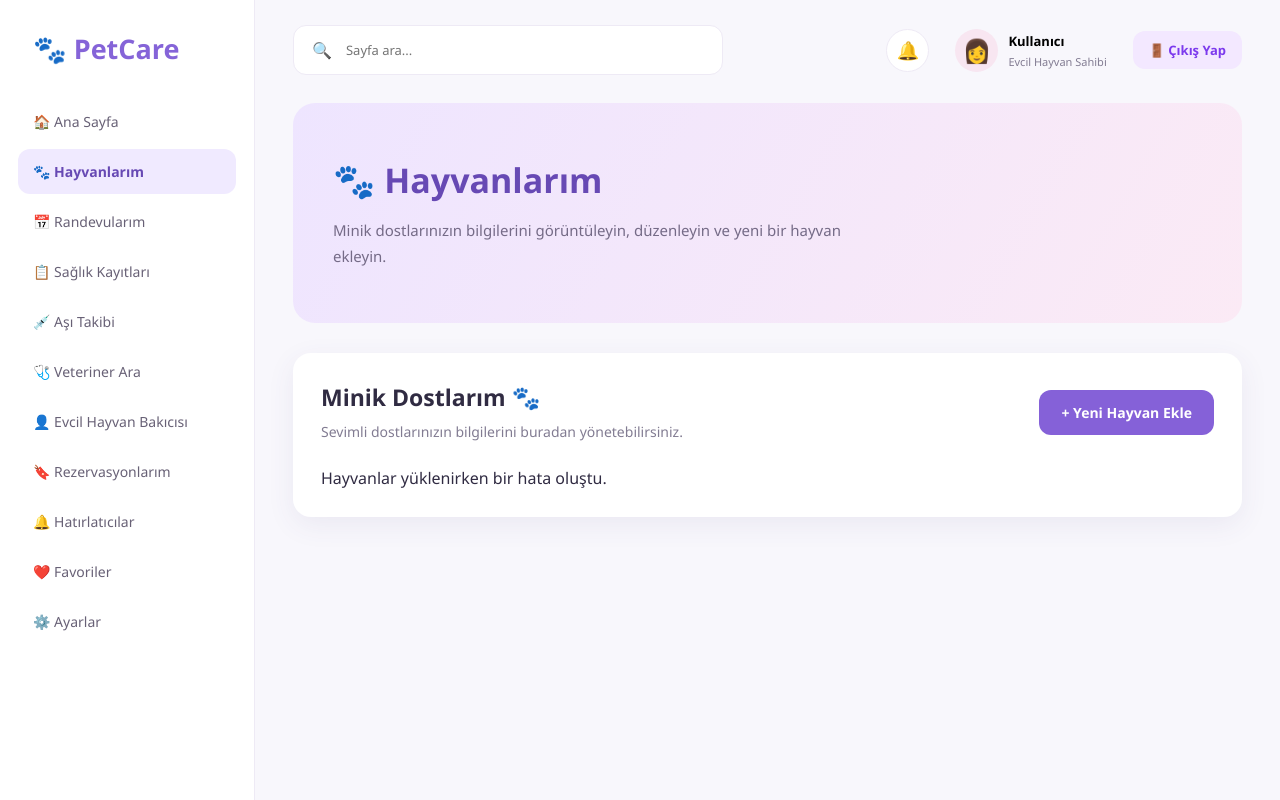
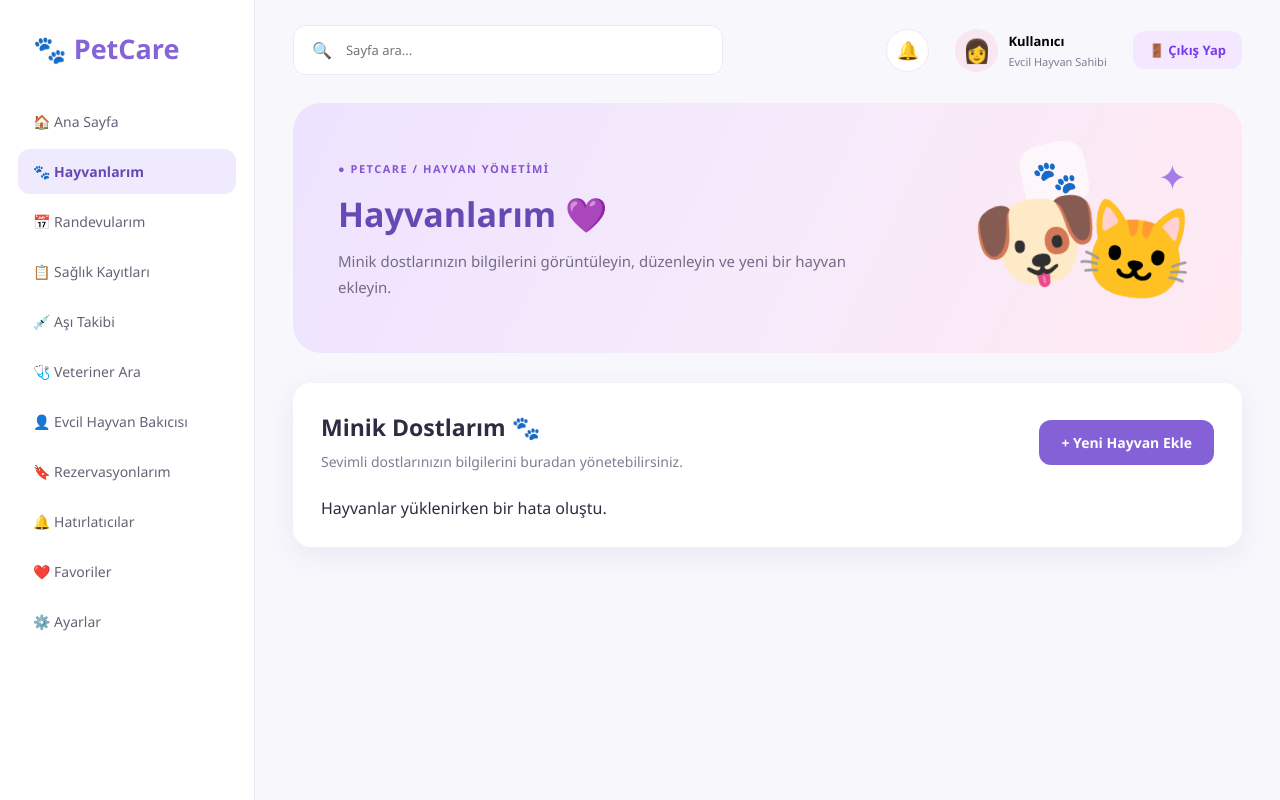
Before and after one commit to software-lecture-labs/pet-care, a website: page src/main/webapp/pets.html in a window 1280 px wide. Drawn offline with Linux system fonts and the light colour scheme; no server answers.

Commit message:
style: hayvanlarim sayfasi baslik tasarimini yenile

```diff
--- a/src/main/webapp/pets.html
+++ b/src/main/webapp/pets.html
@@ -15,10 +15,21 @@
 
         <section class="pets-header">
           <div class="pets-header-content">
-            <h1>🐾 Hayvanlarım</h1>
+            <span class="pets-header-label">● PETCARE / HAYVAN YÖNETİMİ</span>
+
+            <h1>Hayvanlarım 💜</h1>
+
             <p>
-              Minik dostlarınızın bilgilerini görüntüleyin, düzenleyin ve yeni bir hayvan ekleyin.
+              Minik dostlarınızın bilgilerini görüntüleyin,
+              düzenleyin ve yeni bir hayvan ekleyin.
             </p>
+          </div>
+
+          <div class="pets-header-illustration" aria-hidden="true">
+            <span class="pets-header-calendar">🐾</span>
+            <span class="pets-header-dog">🐶</span>
+            <span class="pets-header-cat">🐱</span>
+            <span class="pets-header-sparkle">✦</span>
           </div>
         </section>
 
--- a/src/main/webapp/style.css
+++ b/src/main/webapp/style.css
@@ -757,14 +757,95 @@ h2 {
 =================================== */
 
 .pets-header {
-  display: flex;
-  align-items: center;
-  min-height: 220px;
+  position: relative;
+  display: flex;
+  align-items: center;
+  justify-content: space-between;
+  min-height: 230px;
   margin-bottom: 30px;
-  padding: 35px 40px;
-  border-radius: 22px;
-  background: linear-gradient(120deg, #eee5ff, #fbeaf5);
+  padding: 40px 45px;
+  border-radius: 28px;
+  background: linear-gradient(115deg, #eee3ff 0%, #f7eafa 55%, #ffe9f1 100%);
   overflow: hidden;
+  isolation: isolate;
+}
+.pets-header-content {
+  position: relative;
+  z-index: 2;
+  max-width: 650px;
+}
+
+.pets-header-label {
+  display: inline-block;
+  margin-bottom: 18px;
+  color: #8655d5;
+  font-size: 11px;
+  font-weight: 800;
+  letter-spacing: 1.5px;
+}
+
+.pets-header h1 {
+  margin: 0 0 12px;
+  color: #30204e;
+  font-size: 42px;
+  font-weight: 800;
+  line-height: 1.2;
+}
+
+.pets-header p {
+  margin: 0;
+  color: #87759d;
+  font-size: 15px;
+  line-height: 1.7;
+}
+.pets-header-illustration {
+  position: relative;
+  flex-shrink: 0;
+  width: 260px;
+  height: 170px;
+  margin-left: 20px;
+}
+
+.pets-header-dog,
+.pets-header-cat,
+.pets-header-calendar,
+.pets-header-sparkle {
+  position: absolute;
+  display: flex;
+  align-items: center;
+  justify-content: center;
+}
+
+.pets-header-dog {
+  right: 95px;
+  bottom: 5px;
+  font-size: 105px;
+  transform: rotate(-8deg);
+}
+
+.pets-header-cat {
+  right: 0;
+  bottom: 0;
+  font-size: 95px;
+  transform: rotate(8deg);
+}
+
+.pets-header-calendar {
+  top: 0;
+  right: 110px;
+  width: 65px;
+  height: 65px;
+  border-radius: 20px;
+  background: rgba(255, 255, 255, 0.65);
+  font-size: 35px;
+  transform: rotate(-12deg);
+}
+
+.pets-header-sparkle {
+  top: 10px;
+  right: 10px;
+  color: #a77be8;
+  font-size: 35px;
 }
 
 .pets-header-content {
```
